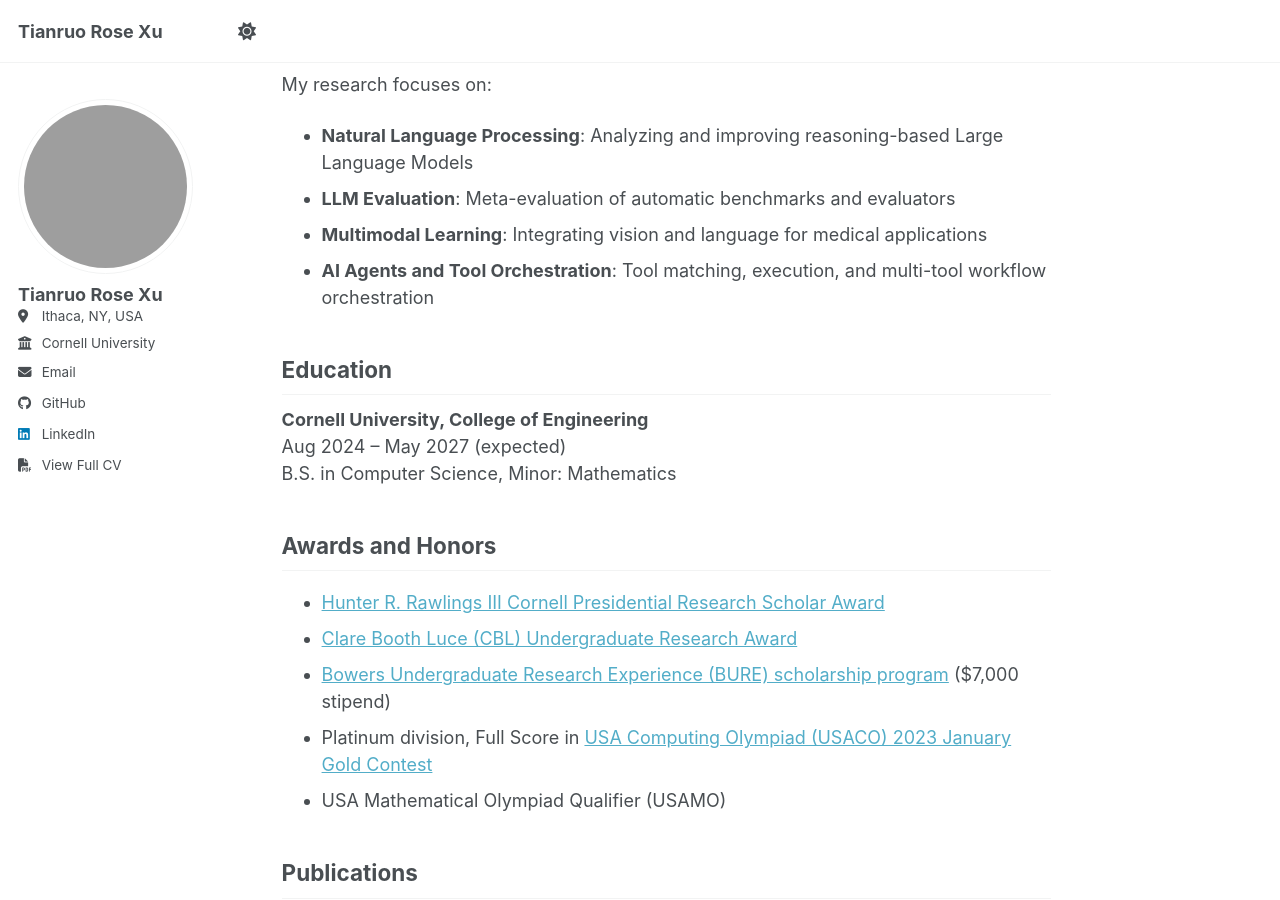
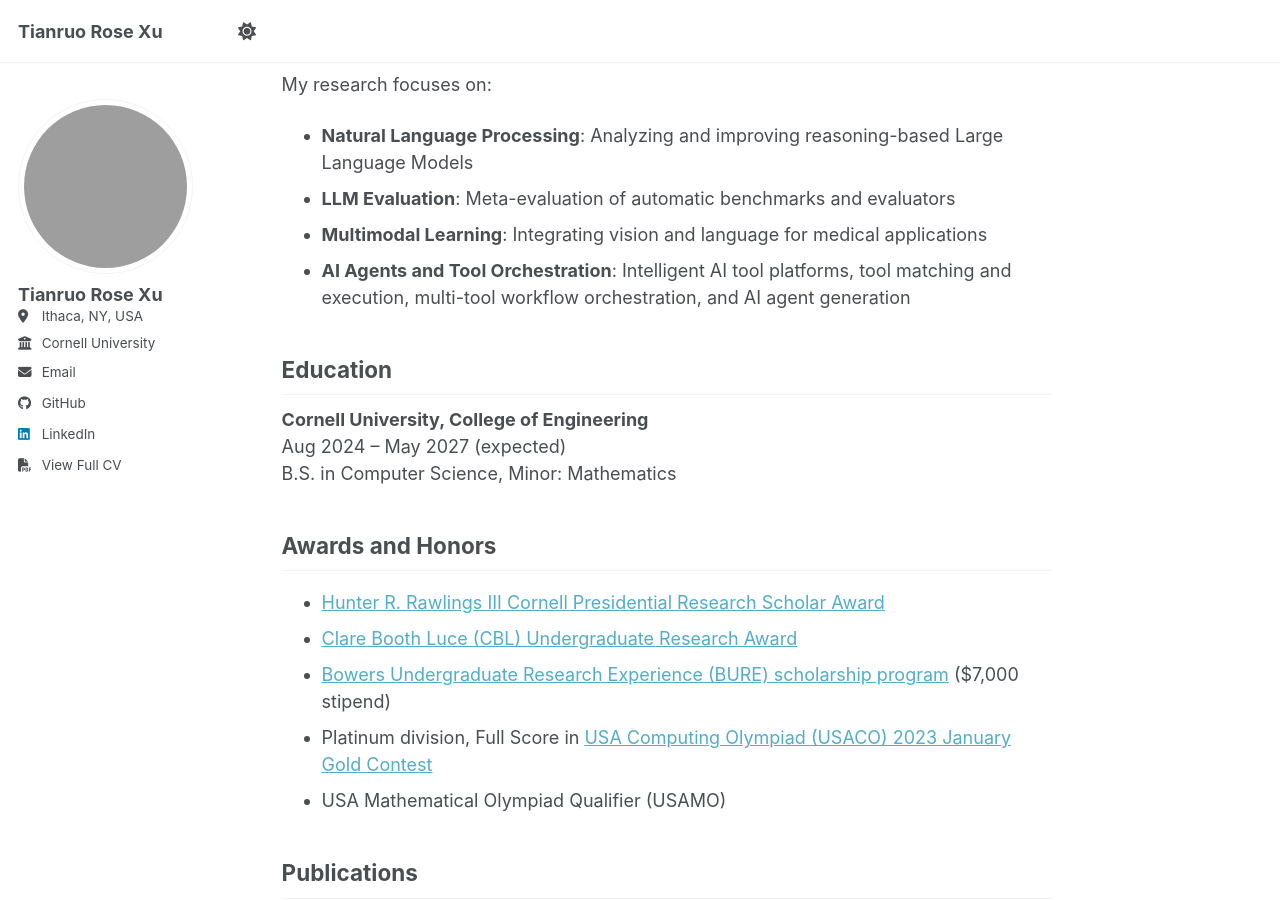
Before and after one commit to XTRose29/xtrose29.github.io, a Jekyll site: the page built from _pages/about.md, in a window 1280 px wide and 900 px high, scrolled down 396 px. Built offline with Jekyll 4.4.1, drawn with Linux system fonts in a browser that asks for light colours; a script bundle is joined from its source files by our own code; library files that are not in the unit come from our copies.

Commit message:
Update AI Agents and Tool Orchestration research interest with more precise description

```diff
--- a/_pages/about.md
+++ b/_pages/about.md
@@ -17,7 +17,7 @@
 - **Natural Language Processing**: Analyzing and improving reasoning-based Large Language Models
 - **LLM Evaluation**: Meta-evaluation of automatic benchmarks and evaluators
 - **Multimodal Learning**: Integrating vision and language for medical applications
-- **AI Agents and Tool Orchestration**: Tool matching, execution, and multi-tool workflow orchestration
+- **AI Agents and Tool Orchestration**: Intelligent AI tool platforms, tool matching and execution, multi-tool workflow orchestration, and AI agent generation
 
 ## Education
 
```
